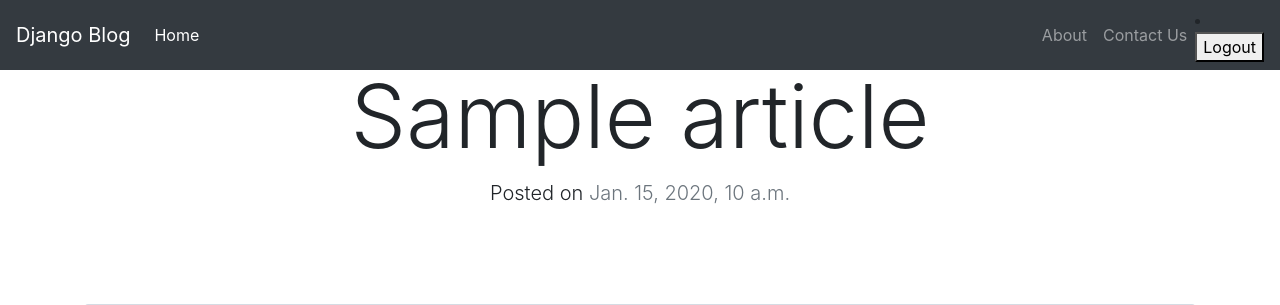
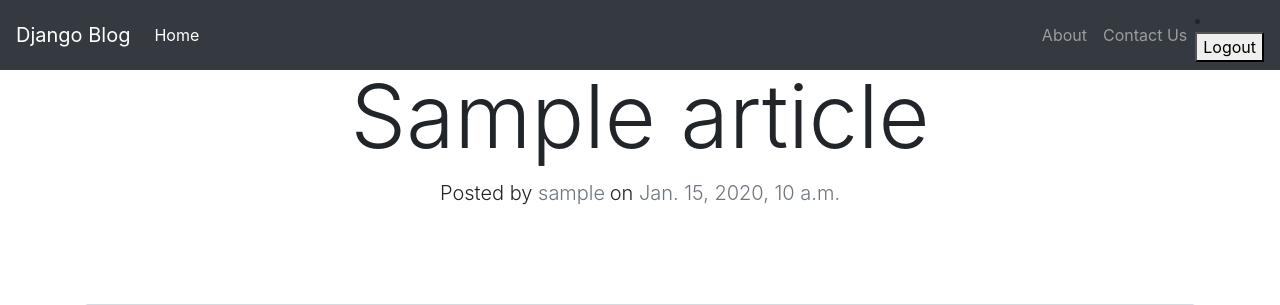
Before and after one commit to sheilambadi/django-blog, a Django app: a page that uses articles/templates/articles/article_detail.html in a window 1280 px wide. Shown: the top 305 px of the page. Run offline with Django 3.2, Linux system fonts and the light colour scheme; tables that the repository leaves empty hold one stand-in row (values such as "Sample post"); grey boxes marked "Sample" are stand-in pictures; some libraries are stand-ins or nearby versions.

Commit message:
add authors name in article detail

```diff
--- a/articles/templates/articles/article_detail.html
+++ b/articles/templates/articles/article_detail.html
@@ -2,7 +2,9 @@
 <div class="jumbotron jumbotron-fluid text-black rounded bg-white">
     <div class="container text-center">
         <h1 class="display-2">{{ article.title }}</h1>
-        <p class="lead d-inline">Posted on </p>
+        <p class="lead d-inline">Posted by </p>
+        <p class="lead d-inline text-muted">{{article.author}}</p>
+        <p class="lead d-inline"> on </p>
         <p class="lead d-inline text-muted">{{article.date}}</p>
     </div>
 </div>
```
